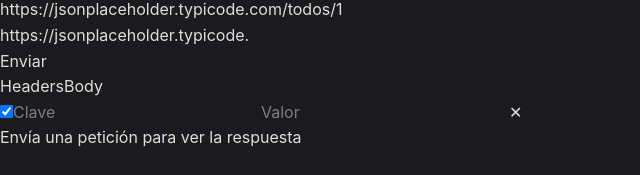
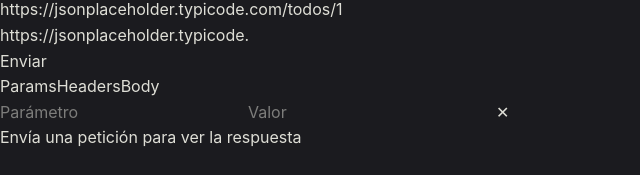
Before and after one commit to SaulitoMS/sonda, a React (Vite) app in the folder src/renderer/: page / in a window 1280 px wide. Shown: the part 233-408 px from the top of the page, without its empty margins (0-640 px from the left). Built offline with nearby package versions, Linux system fonts and the light colour scheme.

Commit message:
feat(params): agregar pestaña Params sincronizada con la URL

```diff
--- a/src/renderer/src/components/KeyValueEditor.tsx
+++ b/src/renderer/src/components/KeyValueEditor.tsx
@@ -5,13 +5,16 @@ interface Props {
   onChange: (rows: KeyValue[]) => void
   keyPlaceholder?: string
   valuePlaceholder?: string
+  /** Oculta el checkbox de activar/desactivar (ej: la tabla de Params, que vive en la URL) */
+  hideToggle?: boolean
 }
 
 export function KeyValueEditor({
   rows,
   onChange,
   keyPlaceholder = 'Clave',
-  valuePlaceholder = 'Valor'
+  valuePlaceholder = 'Valor',
+  hideToggle = false
 }: Props): React.JSX.Element {
   const update = (id: string, patch: Partial<KeyValue>): void => {
     const next = rows.map((r) => (r.id === id ? { ...r, ...patch } : r))
@@ -33,12 +36,14 @@ export function KeyValueEditor({
     <div className="flex flex-col gap-2">
       {rows.map((row) => (
         <div key={row.id} className="flex items-center gap-2">
+          {!hideToggle && (
             <input
               type="checkbox"
               checked={row.enabled}
               onChange={(e) => update(row.id, { enabled: e.target.checked })}
               className="accent-blue-500"
             />
+          )}
           <input
             value={row.key}
             onChange={(e) => update(row.id, { key: e.target.value })}
--- a/src/renderer/src/components/RequestPanel.tsx
+++ b/src/renderer/src/components/RequestPanel.tsx
@@ -1,12 +1,13 @@
-import { useState } from 'react'
-import { useRequestStore } from '../store/useRequestStore'
+import { useMemo, useState } from 'react'
+import { applyQuery, parseQuery } from '../../../shared/params'
+import { useRequestStore, type KeyValue } from '../store/useRequestStore'
 import { KeyValueEditor } from './KeyValueEditor'
 
-type Tab = 'headers' | 'body'
+type Tab = 'params' | 'headers' | 'body'
 
 export function RequestPanel(): React.JSX.Element {
-  const [tab, setTab] = useState<Tab>('headers')
-  const { headers, body, method, setHeaders, setBody } = useRequestStore()
+  const [tab, setTab] = useState<Tab>('params')
+  const { url, headers, body, method, setUrl, setHeaders, setBody } = useRequestStore()
 
   const tabClass = (t: Tab): string =>
     `px-4 py-2 text-sm font-medium border-b-2 transition ${
@@ -15,12 +16,33 @@ export function RequestPanel(): React.JSX.Element {
         : 'border-transparent text-zinc-500 hover:text-zinc-300'
     }`
 
+  // La URL es la fuente de verdad: la tabla se deriva de ella y al editarla se reescribe la URL.
+  // Los ids se basan en la posición para que los inputs no pierdan el foco al escribir.
+  const paramRows = useMemo<KeyValue[]>(() => {
+    const rows = parseQuery(url).map((p, i) => ({
+      id: `param-${i}`,
+      key: p.key,
+      value: p.value,
+      enabled: true
+    }))
+    rows.push({ id: `param-${rows.length}`, key: '', value: '', enabled: true })
+    return rows
+  }, [url])
+
+  const onParamsChange = (rows: KeyValue[]): void => {
+    setUrl(applyQuery(url, rows))
+  }
+
+  const paramCount = paramRows.length - 1
   const activeHeaders = headers.filter((h) => h.enabled && h.key.trim()).length
   const bodyDisabled = method === 'GET' || method === 'HEAD'
 
   return (
     <div className="flex min-h-0 flex-1 flex-col">
       <div className="flex border-b border-zinc-800 px-2">
+        <button className={tabClass('params')} onClick={() => setTab('params')}>
+          Params {paramCount > 0 && <span className="text-blue-400">({paramCount})</span>}
+        </button>
         <button className={tabClass('headers')} onClick={() => setTab('headers')}>
           Headers {activeHeaders > 0 && <span className="text-blue-400">({activeHeaders})</span>}
         </button>
@@ -30,6 +52,15 @@ export function RequestPanel(): React.JSX.Element {
       </div>
 
       <div className="min-h-0 flex-1 overflow-auto p-3">
+        {tab === 'params' && (
+          <KeyValueEditor
+            rows={paramRows}
+            onChange={onParamsChange}
+            keyPlaceholder="Parámetro"
+            hideToggle
+          />
+        )}
+
         {tab === 'headers' && <KeyValueEditor rows={headers} onChange={setHeaders} />}
 
         {tab === 'body' && (
--- /dev/null
+++ b/src/shared/params.ts
@@ -0,0 +1,50 @@
+export interface QueryParam {
+  key: string
+  value: string
+}
+
+interface UrlParts {
+  base: string
+  query: string
+  hash: string
+}
+
+function splitUrl(url: string): UrlParts {
+  const hashIdx = url.indexOf('#')
+  const hash = hashIdx >= 0 ? url.slice(hashIdx) : ''
+  const rest = hashIdx >= 0 ? url.slice(0, hashIdx) : url
+  const qIdx = rest.indexOf('?')
+  return {
+    base: qIdx >= 0 ? rest.slice(0, qIdx) : rest,
+    query: qIdx >= 0 ? rest.slice(qIdx + 1) : '',
+    hash
+  }
+}
+
+/**
+ * Lee los parámetros de query de una URL. No decodifica nada, así que
+ * {{variables}} y valores ya codificados se conservan tal cual.
+ */
+export function parseQuery(url: string): QueryParam[] {
+  const { query } = splitUrl(url)
+  return query
+    .split('&')
+    .filter((part) => part !== '')
+    .map((part) => {
+      const i = part.indexOf('=')
+      return i < 0 ? { key: part, value: '' } : { key: part.slice(0, i), value: part.slice(i + 1) }
+    })
+}
+
+// Solo se escapa lo que rompería la estructura de la URL
+const escapeValue = (s: string): string => s.replace(/&/g, '%26').replace(/#/g, '%23')
+const escapeKey = (s: string): string => escapeValue(s).replace(/=/g, '%3D')
+
+/** Reemplaza la query de la URL por los parámetros dados (las filas vacías se ignoran) */
+export function applyQuery(url: string, params: QueryParam[]): string {
+  const { base, hash } = splitUrl(url)
+  const parts = params
+    .filter((p) => p.key !== '' || p.value !== '')
+    .map((p) => `${escapeKey(p.key)}=${escapeValue(p.value)}`)
+  return base + (parts.length ? `?${parts.join('&')}` : '') + hash
+}
```
Also changed, not shown: 1 other file (tests, documents, lock files or other folders). Lines whose indentation alone changed are shown as unchanged.
